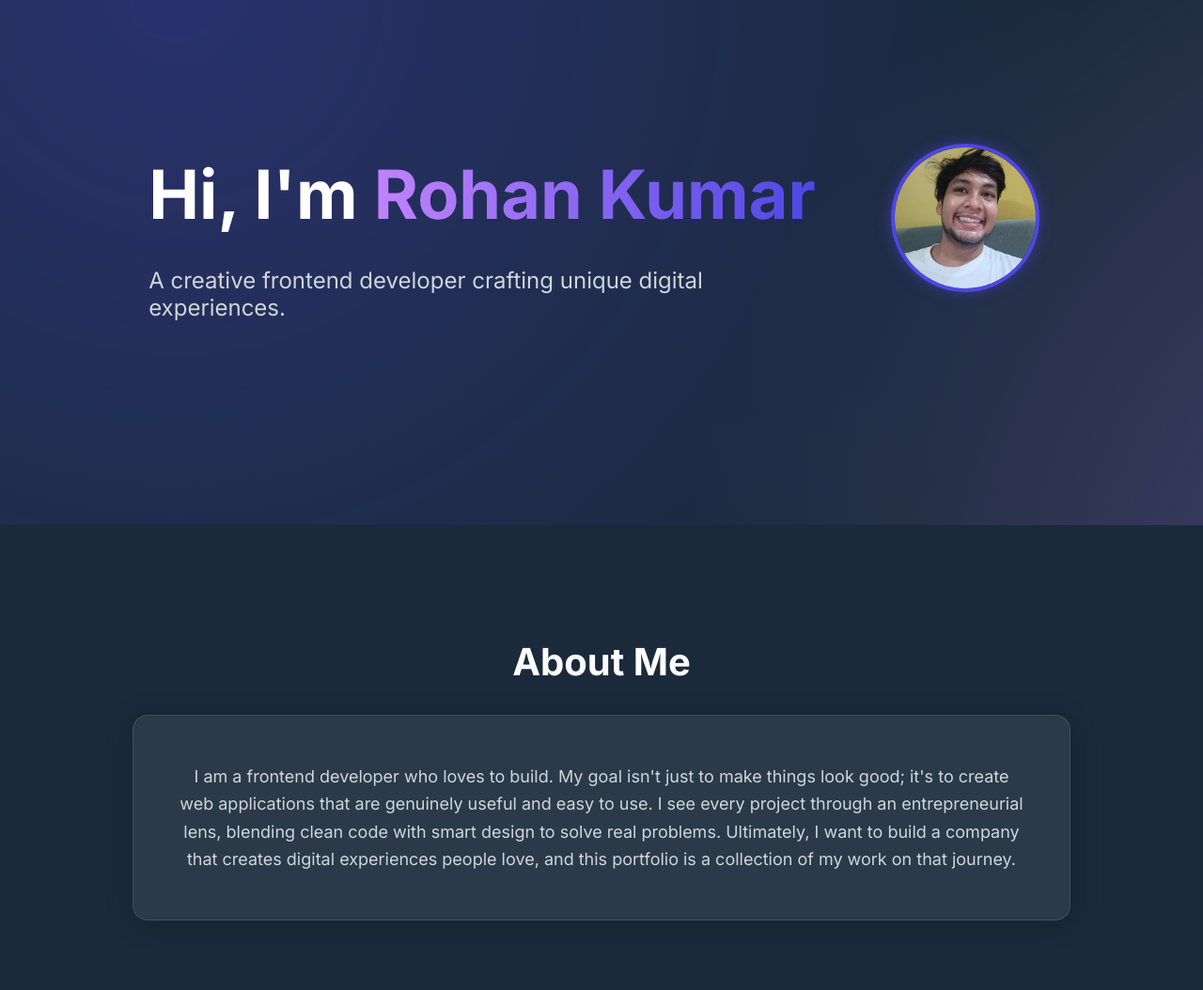
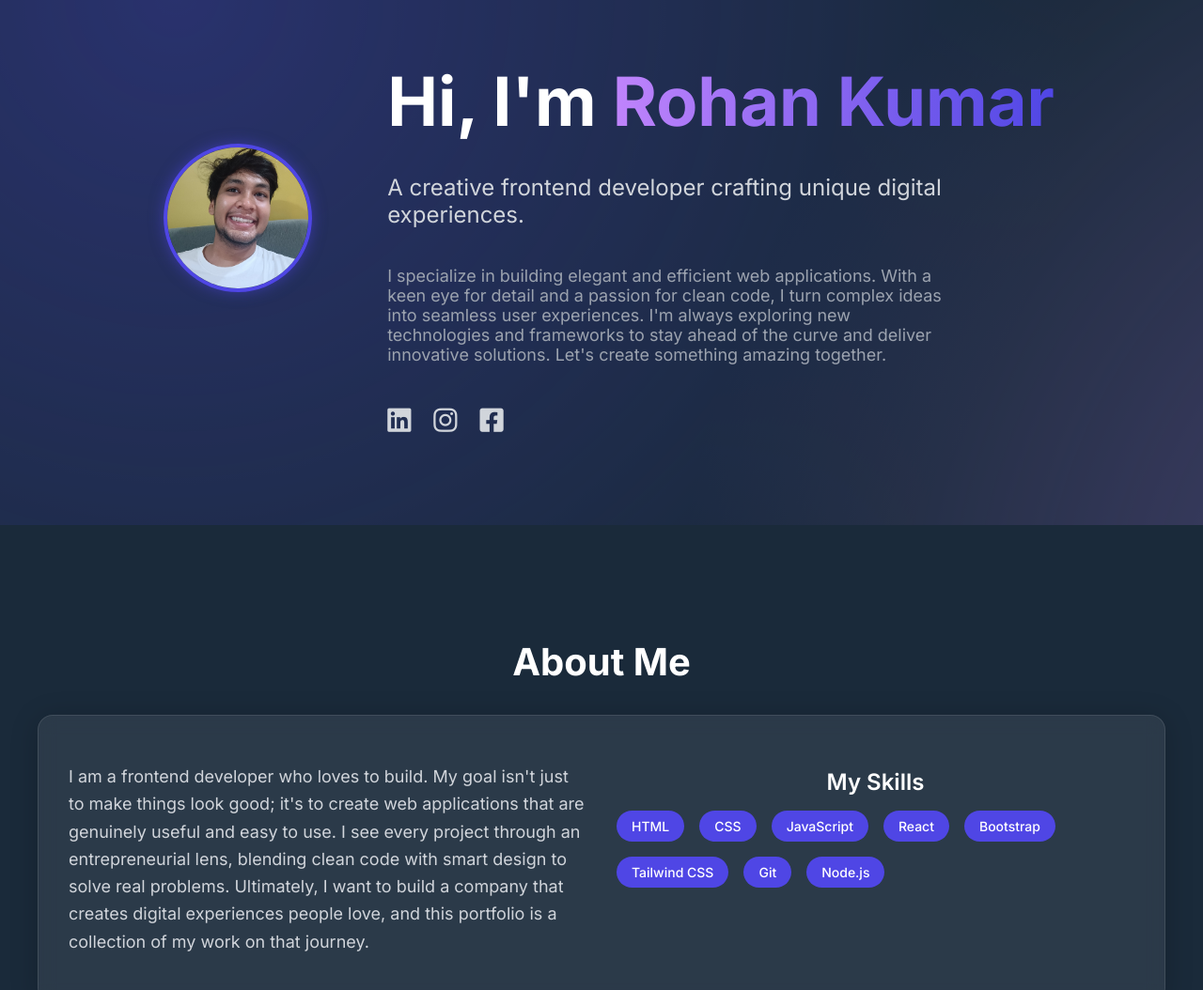
Before and after one commit to rohandas6555-ship-it/Portfolio, a plain HTML site: page index.html in a window 1280 px wide. Shown: the part 241-1295 px from the top of the page at 94% size. Drawn offline with Linux system fonts and the light colour scheme.

Commit message:
Update index.html

```diff
--- a/index.html
+++ b/index.html
@@ -170,10 +170,10 @@
             text-align: center;
         }
 
-        /* Two-column layout for hero section on desktop */
+        /* New Two-column layout for hero section on desktop */
         .hero-content-wrapper {
             display: flex;
-            flex-direction: column; /* Default to column for mobile */
+            flex-direction: column;
             align-items: center;
             text-align: center;
             gap: 2rem;
@@ -227,17 +227,70 @@
             animation: fadeIn 1.5s ease-in-out;
         }
 
+        .hero-description {
+            font-size: 1rem;
+            color: #9CA3AF;
+            max-width: 600px;
+            margin-top: 1rem;
+        }
+
+        .social-links-hero {
+            display: flex;
+            gap: 1.5rem;
+            margin-top: 1.5rem;
+        }
+
+        .social-links-hero a {
+            color: #d1d5db;
+            font-size: 1.8rem;
+            transition: color 0.3s ease;
+        }
+
+        .social-links-hero a:hover {
+            color: #C084FC;
+        }
+
+        /* New About section layout */
         .about-content {
-            padding: 2rem 3rem;
-            text-align: center;
-            max-width: 900px;
-            margin: 0 auto;
+            padding: 2rem;
+            text-align: left;
+            display: flex;
+            flex-direction: column;
+            gap: 2rem;
+        }
+
+        .about-text-container {
+            flex: 1;
+        }
+
+        .about-skills-container {
+            flex: 1;
         }
 
         .about-text {
             color: #D1D5DB;
             line-height: 1.625;
             font-size: 1.125rem;
+        }
+
+        .about-skills {
+            display: flex;
+            flex-wrap: wrap;
+            gap: 1rem;
+        }
+
+        .skill-badge {
+            background-color: #4F46E5;
+            color: white;
+            padding: 0.5rem 1rem;
+            border-radius: 9999px;
+            font-weight: 500;
+            font-size: 0.875rem;
+            transition: background-color 0.3s ease;
+        }
+
+        .skill-badge:hover {
+            background-color: #6366F1;
         }
 
         .resume-content {
@@ -291,12 +344,17 @@
             gap: 2rem;
         }
 
+        /* New Project card with hover effect */
         .project-card {
             padding: 1.5rem;
             transition: transform 0.3s ease-in-out, box-shadow 0.3s ease-in-out;
             position: relative;
             overflow: hidden;
             z-index: 1;
+            display: flex;
+            flex-direction: column;
+            justify-content: space-between;
+            align-items: flex-start;
         }
 
         .project-card:hover {
@@ -340,6 +398,22 @@
         .project-card-description {
             color: #9CA3AF;
             font-size: 0.875rem;
+        }
+
+        .project-card-link {
+            display: inline-block;
+            margin-top: 1rem;
+            background-color: #4F46E5;
+            color: white;
+            font-weight: 600;
+            padding: 0.5rem 1.25rem;
+            border-radius: 0.5rem;
+            text-decoration: none;
+            transition: background-color 0.3s ease;
+        }
+
+        .project-card-link:hover {
+            background-color: #6366F1;
         }
 
         .contact-content {
@@ -525,14 +599,13 @@
 
             /* Two-column layout for hero section on desktop */
             .hero-content-wrapper {
-                flex-direction: row; /* Change to row for desktop */
-                justify-content: center;
+                flex-direction: row;
+                justify-content: space-around;
                 text-align: left;
-                gap: 4rem; /* Add more space between photo and text */
+                gap: 4rem;
             }
 
             .hero-text {
-                text-align: left;
                 align-items: flex-start;
             }
 
@@ -542,6 +615,17 @@
 
             .hero-subtitle {
                 font-size: 1.5rem;
+            }
+
+            .hero-description {
+                font-size: 1.125rem;
+            }
+
+            /* New About section layout */
+            .about-content {
+                flex-direction: row;
+                text-align: left;
+                align-items: flex-start;
             }
 
             .section-header {
@@ -615,6 +699,11 @@
     <main class="container">
         <section class="hero-section" id="hero">
             <div class="hero-content-wrapper">
+                <div class="hero-photo">
+                    <a href="https://www.linkedin.com/in/rohan-kumar-7ba89930b">
+                        <img src="pimg.jpg" alt="Profile Photo of Rohan Kumar" class="profile-photo">
+                    </a>
+                </div>
                 <div class="hero-text">
                     <h1 class="hero-title">
                         Hi, I'm <span class="highlight">Rohan Kumar</span>
@@ -622,9 +711,20 @@
                     <p class="hero-subtitle">
                         A creative frontend developer crafting unique digital experiences.
                     </p>
+                    <p class="hero-description">
+                        I specialize in building elegant and efficient web applications. With a keen eye for detail and a passion for clean code, I turn complex ideas into seamless user experiences. I'm always exploring new technologies and frameworks to stay ahead of the curve and deliver innovative solutions. Let's create something amazing together.
+                    </p>
+                    <div class="social-links-hero">
+                        <a href="https://www.linkedin.com/in/rohan-kumar-7ba89930b" target="_blank" aria-label="LinkedIn">
+                            <i class="fab fa-linkedin"></i>
+                        </a>
+                        <a href="https://www.instagram.com/im_rohan_kr?igsh=MXBkMWxrbDc1N2d2ZQ==" target="_blank" aria-label="Instagram">
+                            <i class="fab fa-instagram"></i>
+                        </a>
+                        <a href="https://www.facebook.com/share/1CZqdgJ2r2/" target="_blank" aria-label="Facebook">
+                            <i class="fab fa-facebook-square"></i>
+                        </a>
                     </div>
-                <div class="hero-photo">
-                    <img src="pimg.jpg" alt="Profile Photo of Rohan Kumar" class="profile-photo">
                 </div>
             </div>
         </section>
@@ -632,6 +732,7 @@
         <section id="about">
             <h2 class="section-header">About Me</h2>
             <div class="glass-panel about-content">
+                <div class="about-text-container">
                     <p class="about-text">
                         I am a frontend developer who loves to build. My goal isn't just to make things look good; it's to
                         create web applications that are genuinely useful and easy to use. I see every project through an
@@ -639,6 +740,20 @@
                         want to build a company that creates digital experiences people love, and this portfolio is a
                         collection of my work on that journey.
                     </p>
+                </div>
+                <div class="about-skills-container">
+                    <h3 class="contact-form-title" style="margin-bottom: 1rem;">My Skills</h3>
+                    <div class="about-skills">
+                        <span class="skill-badge">HTML</span>
+                        <span class="skill-badge">CSS</span>
+                        <span class="skill-badge">JavaScript</span>
+                        <span class="skill-badge">React</span>
+                        <span class="skill-badge">Bootstrap</span>
+                        <span class="skill-badge">Tailwind CSS</span>
+                        <span class="skill-badge">Git</span>
+                        <span class="skill-badge">Node.js</span>
+                    </div>
+                </div>
             </div>
         </section>
 
@@ -663,18 +778,21 @@
                     <h3 class="project-card-title">A Modern B2B E-Commerce Site</h3>
                     <p class="project-card-description">A clean, responsive, and performant online store built with
                         modern web technologies.</p>
+                    <a href="#" class="project-card-link">View Project</a>
                 </div>
                 <div class="glass-panel project-card">
                     <img src="KF.png" alt="Project 2" class="project-card-image">
                     <h3 class="project-card-title">A Modern B2C E-Commerce Site</h3>
                     <p class="project-card-description">A clean, responsive, and performant online store built with
                         modern web technologies.</p>
+                    <a href="#" class="project-card-link">View Project</a>
                 </div>
                 <div class="glass-panel project-card">
                     <img src="FC.png" alt="Project 3" class="project-card-image">
                     <h3 class="project-card-title">India's First Hyperlocal FMCG B2B Platform</h3>
                     <p class="project-card-description">Connecting manufacturers, distributors, and retailers with
                         transparent, PIN code-based discovery and streamlined logistics..</p>
+                    <a href="#" class="project-card-link">View Project</a>
                 </div>
             </div>
         </section>
@@ -706,8 +824,8 @@
 
                 <div class="glass-panel map-panel">
                     <h3 class="map-title">My Location</h3>
-                    <iframe src="https://www.google.com/maps/embed?pb=!1m18!1m12!1m3!1d3597.5501062031127!2d85.1384062!3d25.6268846!2m3!1f0!2f0!3f0!3m2!1i1024!2i768!4f13.1!3m3!1m2!1s0x39ed193108c4a457%3A0xc3e57f2a1b9442a8!2sPatna%2C%20Bihar!5e0!3m2!1sen!2sin!4v1628178123456!5m2!1sen!2sin"
-                        class="map-iframe" allowfullscreen="" loading="lazy">
+                    <iframe src="https://www.google.com/maps/embed?pb=!1m18!1m12!1m3!1d3597.5501062031127!2d85.1384062!3d25.6268846!2m3!1f0!2f0!3f0!3m2!1i1024!2i768!4f13.1!3m3!1m2!1s0x39ed193108c4a457%3A0xc3e57f2a1b9442a8!2sPatna%2C%20Bihar!5e0!3m2!1sen!2sin!4v1628178123456!5m2!1sen!2sin" class="map-iframe" allowfullscreen=""
+                        loading="lazy">
                     </iframe>
                 </div>
             </div>
@@ -754,7 +872,7 @@
     <script>
         // Smooth scrolling for navigation links
         document.querySelectorAll('a[href^="#"]').forEach(anchor => {
-            anchor.addEventListener('click', function(e) {
+            anchor.addEventListener('click', function (e) {
                 e.preventDefault();
                 document.querySelector(this.getAttribute('href')).scrollIntoView({
                     behavior: 'smooth'
@@ -776,7 +894,7 @@
         const contactForm = document.getElementById('contact-form');
         const formMessage = document.getElementById('form-message');
 
-        contactForm.addEventListener('submit', function(e) {
+        contactForm.addEventListener('submit', function (e) {
             e.preventDefault();
             formMessage.textContent = 'Thank you for your message! I will get back to you soon.';
             formMessage.style.display = 'block';
```
Lines whose indentation alone changed are shown as unchanged.
